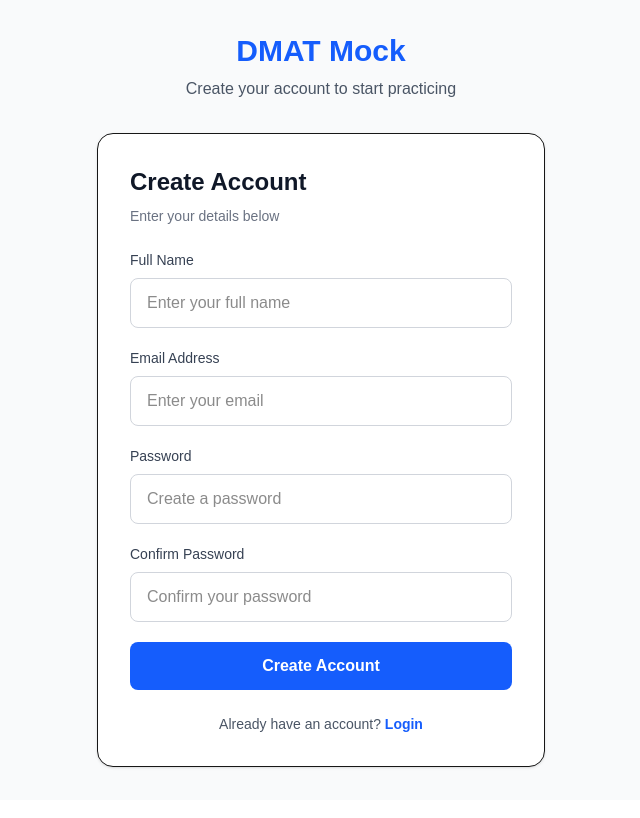
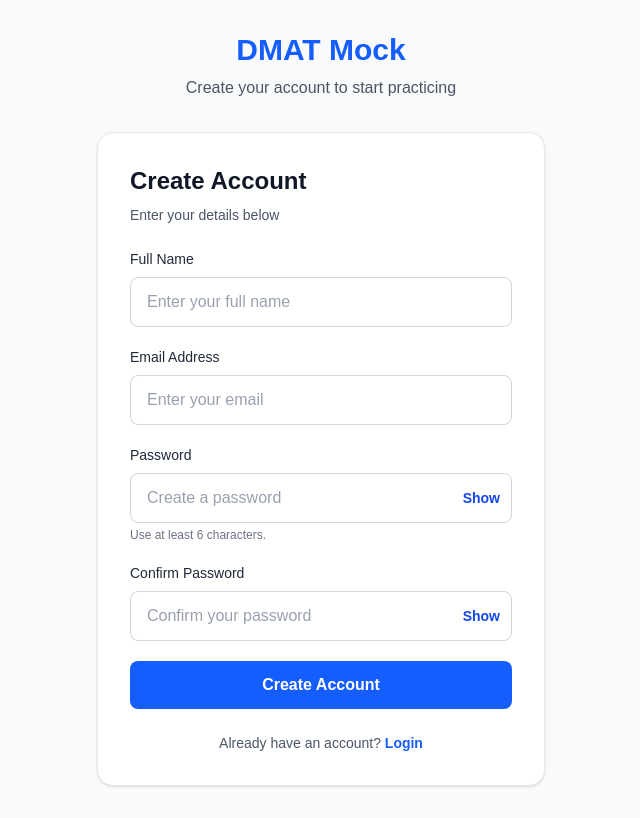
Before and after one commit to Kaif7981/dmat-mock-test, a Next.js app: page /register in a window 1280 px wide. Shown: the whole page, without its empty margins (319-959 px from the left). Built offline with nearby package versions, Linux system fonts and the light colour scheme; no server answers.

Commit message:
Improve authentication forms and email verification

```diff
--- a/app/login/page.tsx
+++ b/app/login/page.tsx
@@ -1,6 +1,8 @@
+
 "use client";
 
 import { useState } from "react";
+import Link from "next/link";
 import { useRouter } from "next/navigation";
 import { createClient } from "@/lib/supabase/client";
 
@@ -11,122 +13,151 @@ export default function Login() {
   const [email, setEmail] = useState("");
   const [password, setPassword] = useState("");
 
+  const [showPassword, setShowPassword] = useState(false);
   const [error, setError] = useState("");
   const [loading, setLoading] = useState(false);
 
-  const handleLogin = async (e: React.FormEvent) => {
+  const handleLogin = async (e: React.FormEvent<HTMLFormElement>) => {
     e.preventDefault();
-
     setError("");
 
-    if (!email || !password) {
+    const cleanEmail = email.trim().toLowerCase();
+
+    if (!cleanEmail || !password) {
       setError("Please enter your email and password.");
       return;
     }
 
     setLoading(true);
 
-    const { error } = await supabase.auth.signInWithPassword({
-      email,
+    try {
+      const { error: loginError } = await supabase.auth.signInWithPassword({
+        email: cleanEmail,
         password,
       });
 
-    setLoading(false);
+      if (loginError) {
+        const message = loginError.message.toLowerCase();
 
-    if (error) {
-      setError("Invalid email or password.");
+        if (
+          message.includes("email not confirmed") ||
+          message.includes("email_not_confirmed")
+        ) {
+          setError(
+            "Please verify your email before logging in. Check your inbox for the verification link."
+          );
+        } else {
+          setError("Unable to log in. Check your email and password and try again.");
+        }
         return;
       }
 
-    router.push("/dashboard");
+      router.replace("/dashboard");
+    } catch {
+      setError("Something went wrong. Please check your connection and try again.");
+    } finally {
+      setLoading(false);
+    }
   };
 
+  const inputClass =
+    "block w-full rounded-lg border border-gray-300 bg-white px-4 py-3 text-base text-gray-900 placeholder:text-gray-400 caret-blue-600 outline-none transition focus:border-blue-500 focus:ring-2 focus:ring-blue-200";
+
   return (
-    <main className="min-h-screen bg-gray-50 flex items-center justify-center px-6">
+    <main className="flex min-h-screen items-center justify-center bg-gray-50 px-4 py-8">
       <div className="w-full max-w-md">
-
-        {/* Logo */}
-        <div className="text-center mb-8">
-          <h1 className="text-3xl font-bold text-blue-600">
-            DMAT Mock
-          </h1>
-
+        <div className="mb-8 text-center">
+          <h1 className="text-3xl font-bold text-blue-600">DMAT Mock</h1>
           <p className="mt-2 text-gray-600">
             Continue your DMAT preparation
           </p>
         </div>
 
-        {/* Login Card */}
-        <div className="bg-white rounded-2xl shadow-sm border p-8">
-
-          <h2 className="text-2xl font-bold text-gray-900">
-            Welcome Back
-          </h2>
-
-          <p className="mt-2 text-sm text-gray-500">
+        <div className="rounded-2xl border border-gray-200 bg-white p-6 shadow-sm sm:p-8">
+          <h2 className="text-2xl font-bold text-gray-900">Welcome Back</h2>
+          <p className="mt-2 text-sm text-gray-600">
             Login to access your mock tests
           </p>
 
           {error && (
-            <div className="mt-5 p-3 rounded-lg bg-red-50 text-red-600 text-sm">
+            <div
+              role="alert"
+              className="mt-5 rounded-lg border border-red-200 bg-red-50 p-3 text-sm text-red-700"
+            >
               {error}
             </div>
           )}
 
           <form onSubmit={handleLogin} className="mt-6 space-y-5">
-
-            {/* Email */}
             <div>
-              <label className="block text-sm font-medium text-gray-700 mb-2">
+              <label
+                htmlFor="login-email"
+                className="mb-2 block text-sm font-medium text-gray-800"
+              >
                 Email Address
               </label>
-
               <input
+                id="login-email"
+                name="email"
                 type="email"
+                autoComplete="email"
+                required
                 value={email}
                 onChange={(e) => setEmail(e.target.value)}
                 placeholder="Enter your email"
-                className="w-full px-4 py-3 border border-gray-300 rounded-lg outline-none focus:ring-2 focus:ring-blue-500"
+                className={inputClass}
               />
             </div>
 
-            {/* Password */}
             <div>
-              <label className="block text-sm font-medium text-gray-700 mb-2">
+              <label
+                htmlFor="login-password"
+                className="mb-2 block text-sm font-medium text-gray-800"
+              >
                 Password
               </label>
-
+              <div className="relative">
                 <input
-                type="password"
+                  id="login-password"
+                  name="password"
+                  type={showPassword ? "text" : "password"}
+                  autoComplete="current-password"
+                  required
                   value={password}
                   onChange={(e) => setPassword(e.target.value)}
                   placeholder="Enter your password"
-                className="w-full px-4 py-3 border border-gray-300 rounded-lg outline-none focus:ring-2 focus:ring-blue-500"
+                  className={`${inputClass} pr-20`}
                 />
+                <button
+                  type="button"
+                  onClick={() => setShowPassword((value) => !value)}
+                  aria-label={showPassword ? "Hide password" : "Show password"}
+                  aria-pressed={showPassword}
+                  className="absolute inset-y-0 right-3 text-sm font-semibold text-blue-700 hover:text-blue-900"
+                >
+                  {showPassword ? "Hide" : "Show"}
+                </button>
+              </div>
             </div>
 
-            {/* Login */}
             <button
               type="submit"
               disabled={loading}
-              className="w-full py-3 bg-blue-600 text-white rounded-lg font-semibold hover:bg-blue-700 transition disabled:opacity-50"
+              className="w-full rounded-lg bg-blue-600 py-3 font-semibold text-white transition hover:bg-blue-700 disabled:cursor-not-allowed disabled:opacity-60"
             >
               {loading ? "Logging in..." : "Login"}
             </button>
-
           </form>
 
-          {/* Register */}
-          <p className="text-center text-sm text-gray-600 mt-6">
-            Don't have an account?{" "}
-            <a
+          <p className="mt-6 text-center text-sm text-gray-600">
+            Don&apos;t have an account?{" "}
+            <Link
               href="/register"
-              className="text-blue-600 font-semibold hover:underline"
+              className="font-semibold text-blue-600 hover:underline"
             >
               Create Account
-            </a>
+            </Link>
           </p>
-
         </div>
       </div>
     </main>
--- a/app/register/page.tsx
+++ b/app/register/page.tsx
@@ -1,6 +1,8 @@
+
 "use client";
 
 import { useState } from "react";
+import Link from "next/link";
 import { useRouter } from "next/navigation";
 import { createClient } from "@/lib/supabase/client";
 
@@ -13,16 +15,26 @@ export default function Register() {
   const [password, setPassword] = useState("");
   const [confirmPassword, setConfirmPassword] = useState("");
 
+  const [showPassword, setShowPassword] = useState(false);
+  const [showConfirmPassword, setShowConfirmPassword] = useState(false);
   const [error, setError] = useState("");
   const [loading, setLoading] = useState(false);
+  const [verificationEmail, setVerificationEmail] = useState("");
 
-  const handleRegister = async (e: React.FormEvent) => {
+  const handleRegister = async (e: React.FormEvent<HTMLFormElement>) => {
     e.preventDefault();
-
     setError("");
 
-    if (!name || !email || !password || !confirmPassword) {
+    const cleanName = name.trim();
+    const cleanEmail = email.trim().toLowerCase();
+
+    if (!cleanName || !cleanEmail || !password || !confirmPassword) {
       setError("Please fill in all fields.");
+      return;
+    }
+
+    if (password.length < 6) {
+      setError("Password must be at least 6 characters.");
       return;
     }
 
@@ -31,143 +43,252 @@ export default function Register() {
       return;
     }
 
-    if (password.length < 6) {
-      setError("Password must be at least 6 characters.");
-      return;
-    }
-
     setLoading(true);
 
-    const { data, error } = await supabase.auth.signUp({
-      email,
+    try {
+      const { data, error: signUpError } = await supabase.auth.signUp({
+        email: cleanEmail,
         password,
         options: {
           data: {
-          full_name: name,
+            full_name: cleanName,
           },
         },
       });
 
-    setLoading(false);
-
-    if (error) {
-      setError(error.message);
+      if (signUpError) {
+        setError(signUpError.message);
         return;
       }
 
-    if (data.user) {
-      router.push("/dashboard");
+      if (!data.user) {
+        setError("Account creation could not be confirmed. Please try again.");
+        return;
+      }
+
+      // Supabase returns no session when email confirmation is required.
+      if (!data.session) {
+        setVerificationEmail(cleanEmail);
+        return;
+      }
+
+      // A session means the user is already authenticated.
+      router.replace("/dashboard");
+    } catch {
+      setError("Something went wrong. Please check your connection and try again.");
+    } finally {
+      setLoading(false);
     }
   };
 
+  if (verificationEmail) {
     return (
-    <main className="min-h-screen bg-gray-50 flex items-center justify-center px-6">
-      <div className="w-full max-w-md">
+      <main className="flex min-h-screen items-center justify-center bg-gray-50 px-4 py-8">
+        <div className="w-full max-w-md rounded-2xl border border-gray-200 bg-white p-8 shadow-sm">
+          <div className="text-center">
+            <div className="mx-auto flex h-14 w-14 items-center justify-center rounded-full bg-green-100 text-2xl text-green-700">
+              ✓
+            </div>
 
-        <div className="text-center mb-8">
-          <h1 className="text-3xl font-bold text-blue-600">
-            DMAT Mock
+            <h1 className="mt-5 text-2xl font-bold text-gray-900">
+              Verify your email
             </h1>
 
+            <p className="mt-3 text-sm leading-6 text-gray-600">
+              Your registration was submitted. If email confirmation is enabled,
+              check your inbox for the verification link.
+            </p>
+
+            <p className="mt-3 break-words font-semibold text-blue-700">
+              {verificationEmail}
+            </p>
+
+            <p className="mt-4 text-sm leading-6 text-gray-500">
+              Open the email and follow its instructions. If you don&apos;t see
+              it, check your spam folder too.
+            </p>
+
+            <Link
+              href="/login"
+              className="mt-6 inline-flex w-full items-center justify-center rounded-lg bg-blue-600 px-4 py-3 font-semibold text-white transition hover:bg-blue-700"
+            >
+              Go to Login
+            </Link>
+
+            <button
+              type="button"
+              onClick={() => {
+                setVerificationEmail("");
+                setPassword("");
+                setConfirmPassword("");
+              }}
+              className="mt-4 text-sm font-medium text-blue-600 hover:underline"
+            >
+              Back to registration
+            </button>
+          </div>
+        </div>
+      </main>
+    );
+  }
+
+  const inputClass =
+    "block w-full rounded-lg border border-gray-300 bg-white px-4 py-3 text-base text-gray-900 placeholder:text-gray-400 caret-blue-600 outline-none transition focus:border-blue-500 focus:ring-2 focus:ring-blue-200";
+
+  return (
+    <main className="flex min-h-screen items-center justify-center bg-gray-50 px-4 py-8">
+      <div className="w-full max-w-md">
+        <div className="mb-8 text-center">
+          <h1 className="text-3xl font-bold text-blue-600">DMAT Mock</h1>
           <p className="mt-2 text-gray-600">
             Create your account to start practicing
           </p>
         </div>
 
-        <div className="bg-white rounded-2xl shadow-sm border p-8">
-
-          <h2 className="text-2xl font-bold text-gray-900">
-            Create Account
-          </h2>
-
-          <p className="mt-2 text-sm text-gray-500">
+        <div className="rounded-2xl border border-gray-200 bg-white p-6 shadow-sm sm:p-8">
+          <h2 className="text-2xl font-bold text-gray-900">Create Account</h2>
+          <p className="mt-2 text-sm text-gray-600">
             Enter your details below
           </p>
 
           {error && (
-            <div className="mt-5 p-3 rounded-lg bg-red-50 text-red-600 text-sm">
+            <div
+              role="alert"
+              className="mt-5 rounded-lg border border-red-200 bg-red-50 p-3 text-sm text-red-700"
+            >
               {error}
             </div>
           )}
 
           <form onSubmit={handleRegister} className="mt-6 space-y-5">
-
             <div>
-              <label className="block text-sm font-medium text-gray-700 mb-2">
+              <label
+                htmlFor="register-name"
+                className="mb-2 block text-sm font-medium text-gray-800"
+              >
                 Full Name
               </label>
-
               <input
+                id="register-name"
+                name="name"
                 type="text"
+                autoComplete="name"
+                required
                 value={name}
                 onChange={(e) => setName(e.target.value)}
                 placeholder="Enter your full name"
-                className="w-full px-4 py-3 border border-gray-300 rounded-lg outline-none focus:ring-2 focus:ring-blue-500"
+                className={inputClass}
               />
             </div>
 
             <div>
-              <label className="block text-sm font-medium text-gray-700 mb-2">
+              <label
+                htmlFor="register-email"
+                className="mb-2 block text-sm font-medium text-gray-800"
+              >
                 Email Address
               </label>
-
               <input
+                id="register-email"
+                name="email"
                 type="email"
+                autoComplete="email"
+                required
                 value={email}
                 onChange={(e) => setEmail(e.target.value)}
                 placeholder="Enter your email"
-                className="w-full px-4 py-3 border border-gray-300 rounded-lg outline-none focus:ring-2 focus:ring-blue-500"
+                className={inputClass}
               />
             </div>
 
             <div>
-              <label className="block text-sm font-medium text-gray-700 mb-2">
+              <label
+                htmlFor="register-password"
+                className="mb-2 block text-sm font-medium text-gray-800"
+              >
                 Password
               </label>
-
+              <div className="relative">
                 <input
-                type="password"
+                  id="register-password"
+                  name="password"
+                  type={showPassword ? "text" : "password"}
+                  autoComplete="new-password"
+                  minLength={6}
+                  required
                   value={password}
                   onChange={(e) => setPassword(e.target.value)}
                   placeholder="Create a password"
-                className="w-full px-4 py-3 border border-gray-300 rounded-lg outline-none focus:ring-2 focus:ring-blue-500"
+                  className={`${inputClass} pr-20`}
                 />
+                <button
+                  type="button"
+                  onClick={() => setShowPassword((value) => !value)}
+                  aria-label={showPassword ? "Hide password" : "Show password"}
+                  aria-pressed={showPassword}
+                  className="absolute inset-y-0 right-3 text-sm font-semibold text-blue-700 hover:text-blue-900"
+                >
+                  {showPassword ? "Hide" : "Show"}
+                </button>
+              </div>
+              <p className="mt-1 text-xs text-gray-500">
+                Use at least 6 characters.
+              </p>
             </div>
 
             <div>
-              <label className="block text-sm font-medium text-gray-700 mb-2">
+              <label
+                htmlFor="register-confirm-password"
+                className="mb-2 block text-sm font-medium text-gray-800"
+              >
                 Confirm Password
               </label>
-
+              <div className="relative">
                 <input
-                type="password"
+                  id="register-confirm-password"
+                  name="confirmPassword"
+                  type={showConfirmPassword ? "text" : "password"}
+                  autoComplete="new-password"
+                  required
                   value={confirmPassword}
                   onChange={(e) => setConfirmPassword(e.target.value)}
                   placeholder="Confirm your password"
-                className="w-full px-4 py-3 border border-gray-300 rounded-lg outline-none focus:ring-2 focus:ring-blue-500"
+                  className={`${inputClass} pr-20`}
                 />
+                <button
+                  type="button"
+                  onClick={() => setShowConfirmPassword((value) => !value)}
+                  aria-label={
+                    showConfirmPassword
+                      ? "Hide confirmation password"
+                      : "Show confirmation password"
+                  }
+                  aria-pressed={showConfirmPassword}
+                  className="absolute inset-y-0 right-3 text-sm font-semibold text-blue-700 hover:text-blue-900"
+                >
+                  {showConfirmPassword ? "Hide" : "Show"}
+                </button>
+              </div>
             </div>
 
             <button
               type="submit"
               disabled={loading}
-              className="w-full py-3 bg-blue-600 text-white rounded-lg font-semibold hover:bg-blue-700 transition disabled:opacity-50"
+              className="w-full rounded-lg bg-blue-600 py-3 font-semibold text-white transition hover:bg-blue-700 disabled:cursor-not-allowed disabled:opacity-60"
             >
               {loading ? "Creating Account..." : "Create Account"}
             </button>
-
           </form>
 
-          <p className="text-center text-sm text-gray-600 mt-6">
+          <p className="mt-6 text-center text-sm text-gray-600">
             Already have an account?{" "}
-            <a
+            <Link
               href="/login"
-              className="text-blue-600 font-semibold hover:underline"
+              className="font-semibold text-blue-600 hover:underline"
             >
               Login
-            </a>
+            </Link>
           </p>
-
         </div>
       </div>
     </main>
```
Lines whose indentation alone changed are shown as unchanged.
